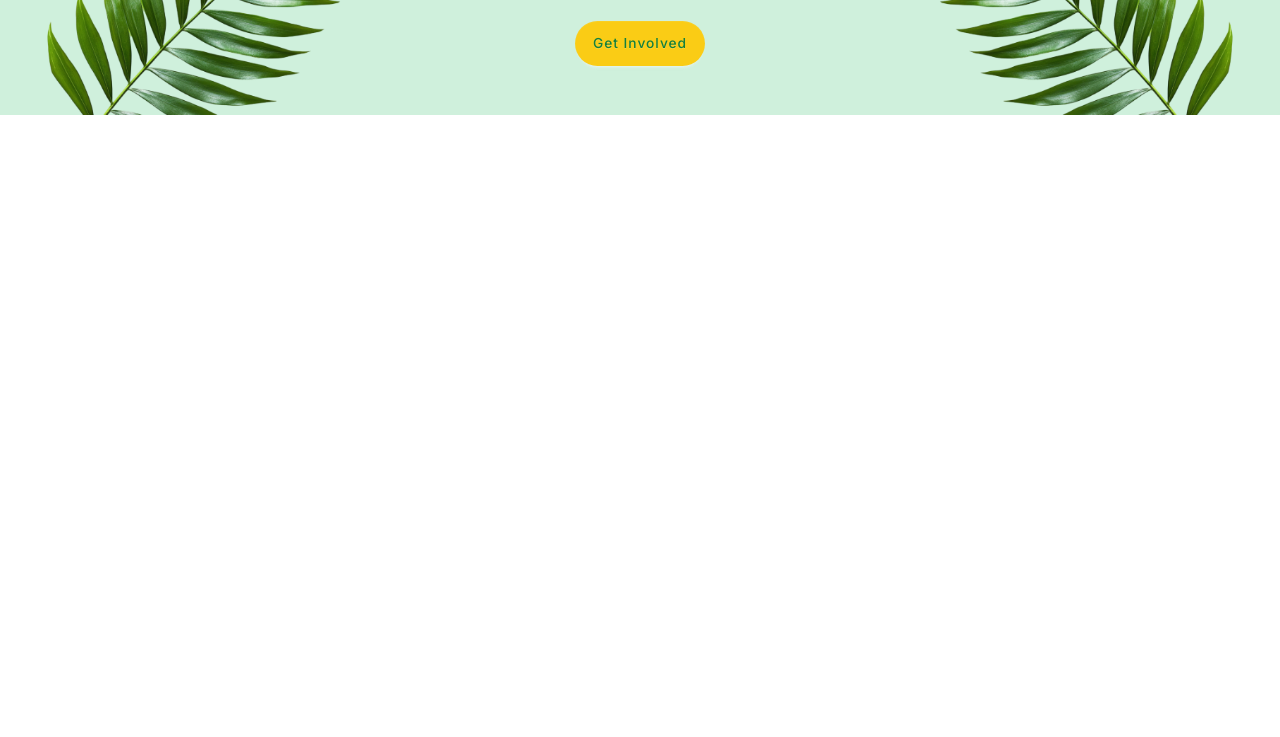
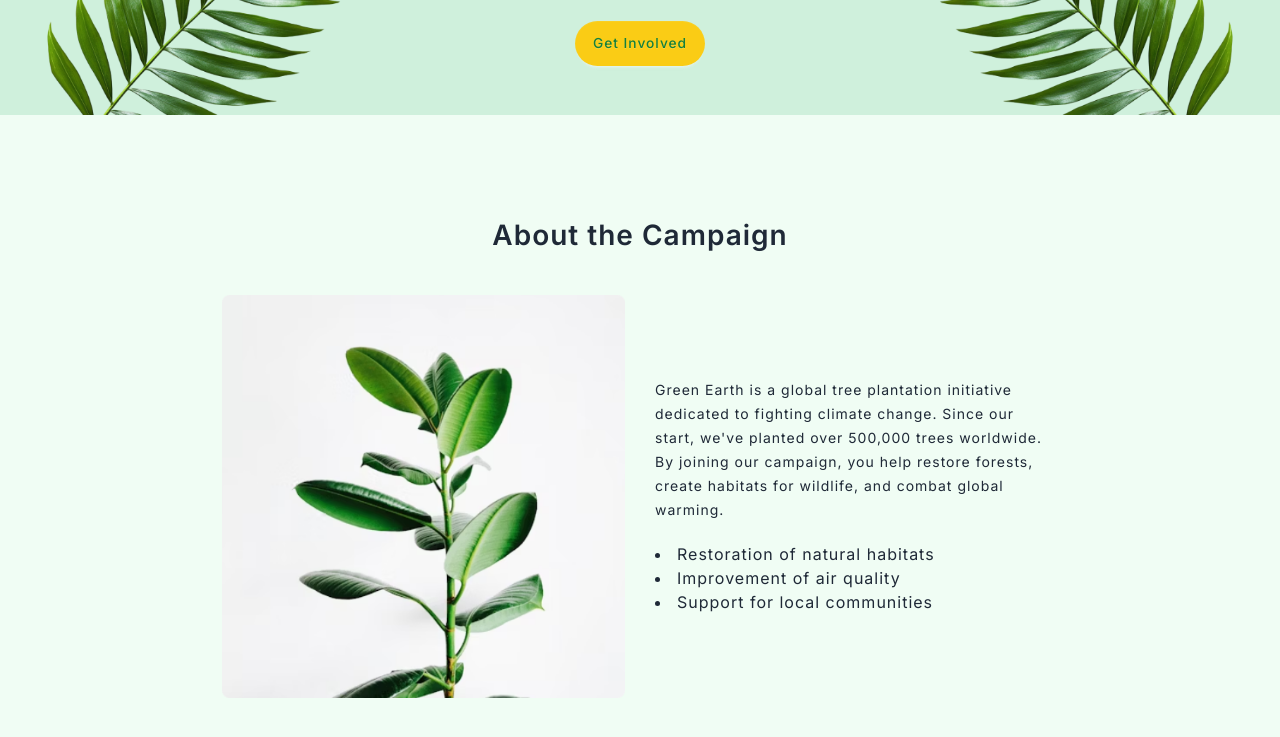
Before and after one commit to Sayfuddin-Naeem/green-earth, a website built with Vite: page index.html in a window 1280 px wide. Shown: the part 247-984 px from the top of the page. Before the commit the page ends 800 px from the top, so only its background shows below. Built offline with nearby package versions, Linux system fonts and the light colour scheme.

Commit message:
Completed the campaign section

```diff
--- a/index.html
+++ b/index.html
@@ -75,6 +75,39 @@
 
   <!-- ========== End header Section ========== -->
 
+  <!-- ========== Start main Section ========== -->
+
+  <main class="bg-bg-body py-40 px-[7.04%]">
+    <!-- ========== Start campaign Section ========== -->
+
+    <section class="flex flex-col items-center justify-center sm:px-[12%] xxl:px-[21.62%]">
+      <h2 class="font-semibold text-[1.8rem] sm:text-[2.8rem] xxl:text-[3.2rem] leading-16 mb-16">
+        About the Campaign
+      </h2>
+      <div class="grid grid-cols-1 lg:grid-cols-2 place-items-center gap-12">
+        <figure class="">
+          <img src="./images/about.png" alt="campaign section image" class="w-full">
+        </figure>
+
+        <div class="">
+          <p class="leading-[2.4rem] text-[1.4rem] lg:text[1.6rem] text-center lg:text-left mb-8">
+            Green Earth is a global tree plantation initiative dedicated to fighting climate change. Since our start, we've planted over 500,000 trees worldwide. By joining our campaign, you help restore forests, create habitats for wildlife, and combat global warming.
+          </p>
+          <ul class="list-disc list-inside leading-[2.4rem]">
+            <li class="text-[1.4rem] lg:text-[1.6rem]">Restoration of natural habitats</li>
+            <li class="text-[1.4rem] lg:text-[1.6rem]">Improvement of air quality</li>
+            <li class="text-[1.4rem] lg:text-[1.6rem]">Support for local communities</li>
+          </ul>
+        </div>
+
+      </div>
+    </section>
+
+    <!-- ========== End campaign Section ========== -->
+  </main>
+
+  <!-- ========== End main Section ========== -->
+
   <script type="module" src="./src/main.js"></script>
 </body>
 </html>
```
